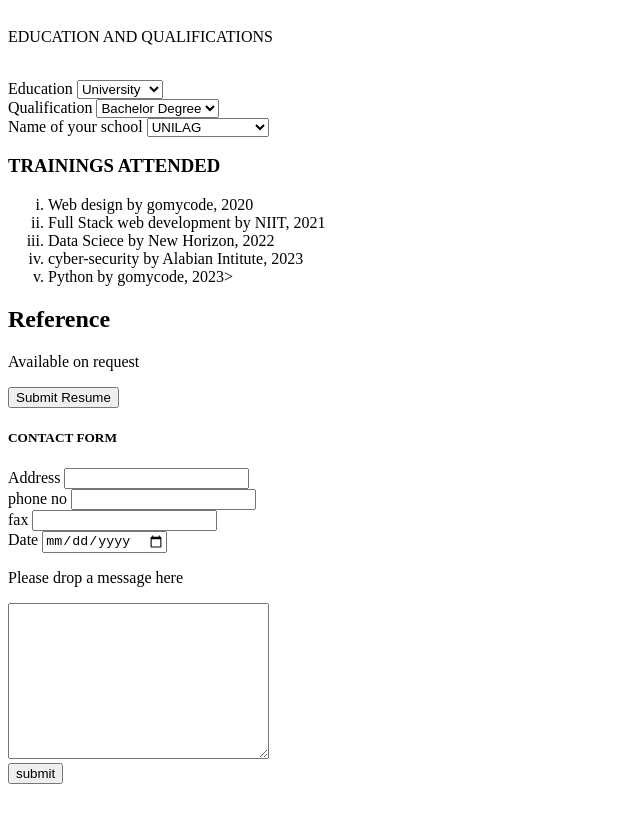
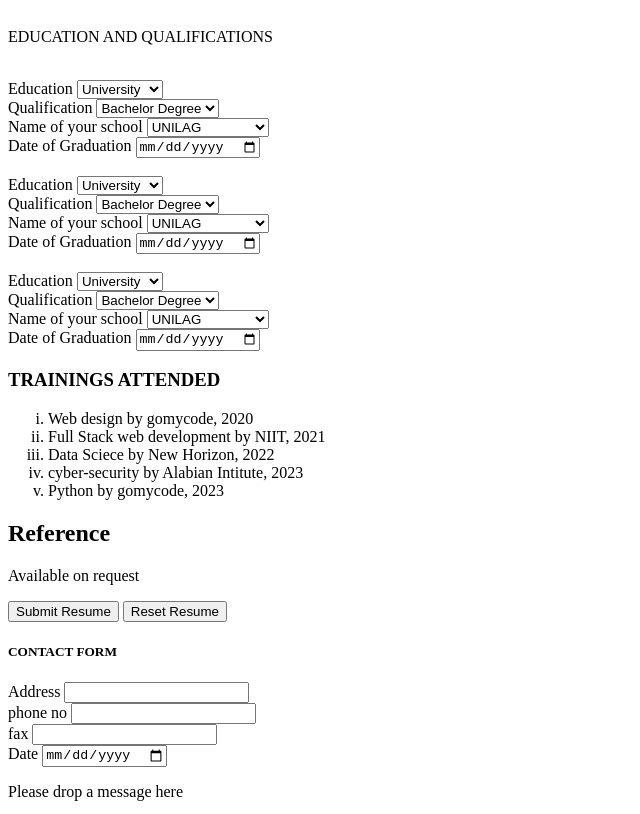
Before and after one commit to ogaraga/htmlcheckpoint, a plain HTML site: page index.html in a window 1280 px wide. Shown: the part 2320-3134 px from the top of the page, without its empty margins (0-640 px from the left). Before the commit the page ends 3112 px from the top, so only its background shows below. Drawn offline with Linux system fonts and the light colour scheme.

Commit message:
my html checkpoint ready

```diff
--- a/index.html
+++ b/index.html
@@ -178,8 +178,67 @@
                 <option value="unilag">UNILAG</option>
                 <option value="raywise college">Raywise College</option>
                 <option value="royal academy">Royal Academy</option>
+            </select>
+            <br>
+
+            <label>Date of Graduation</label>
+            <input type="date">
+
+<br>
+<br>
+            <label>Education</label>
+            <select>
+                <option value="University">University</option>
+                <option value="Secondary">Secondary</option>
+                <option value="Primary">Primary</option>
+            </select>
+            <br>
+
+
+            <label>Qualification</label>
+            <select>
+                <option value="bachelor degree">Bachelor Degree</option>
+                <option value="waec">WAEC</option>
+                <option value="fslc">FSLC</option>
+            </select>
+            <br>
+
+            <label>Name of your school</label>
+            <select>
+                <option value="unilag">UNILAG</option>
+                <option value="raywise college">Raywise College</option>
+                <option value="royal academy">Royal Academy</option>
+            </select>
+<br>
+            <label>Date of Graduation</label>
+                <input type="date">
+<br>
+<br>
+            <label>Education</label>
+            <select>
+                <option value="University">University</option>
+                <option value="Secondary">Secondary</option>
+                <option value="Primary">Primary</option>
+            </select>
+            <br>
+            <label>Qualification</label>
+            <select>
+                <option value="bachelor degree">Bachelor Degree</option>
+                <option value="waec">WAEC</option>
+                <option value="fslc">FSLC</option>
+            </select>
+            <br>
+
+            <label>Name of your school</label>
+            <select>
+                <option value="unilag">UNILAG</option>
+                <option value="raywise college">Raywise College</option>
+                <option value="royal academy">Royal Academy</option>
 
             </select>
+            <br>
+            <label>Date of Graduation</label>
+                <input type="date">
 
             <section>
             <h3>TRAININGS ATTENDED</h3>
@@ -188,7 +247,7 @@
                 <li>Full Stack web development by NIIT, 2021</li>
                 <li>Data Sciece by New Horizon, 2022</li>
                 <li>cyber-security by Alabian Intitute, 2023</li>
-                <li>Python by gomycode, 2023></li>
+                <li>Python by gomycode, 2023</li>
             </ol>
             </section>
 
@@ -196,6 +255,7 @@
             <h2>Reference</h2>
             <P>Available on request</P>
             <button name="Submit resume">Submit Resume</button>
+            <button name="reset resume">Reset Resume</button>
             </section>
 
             <section>
```
